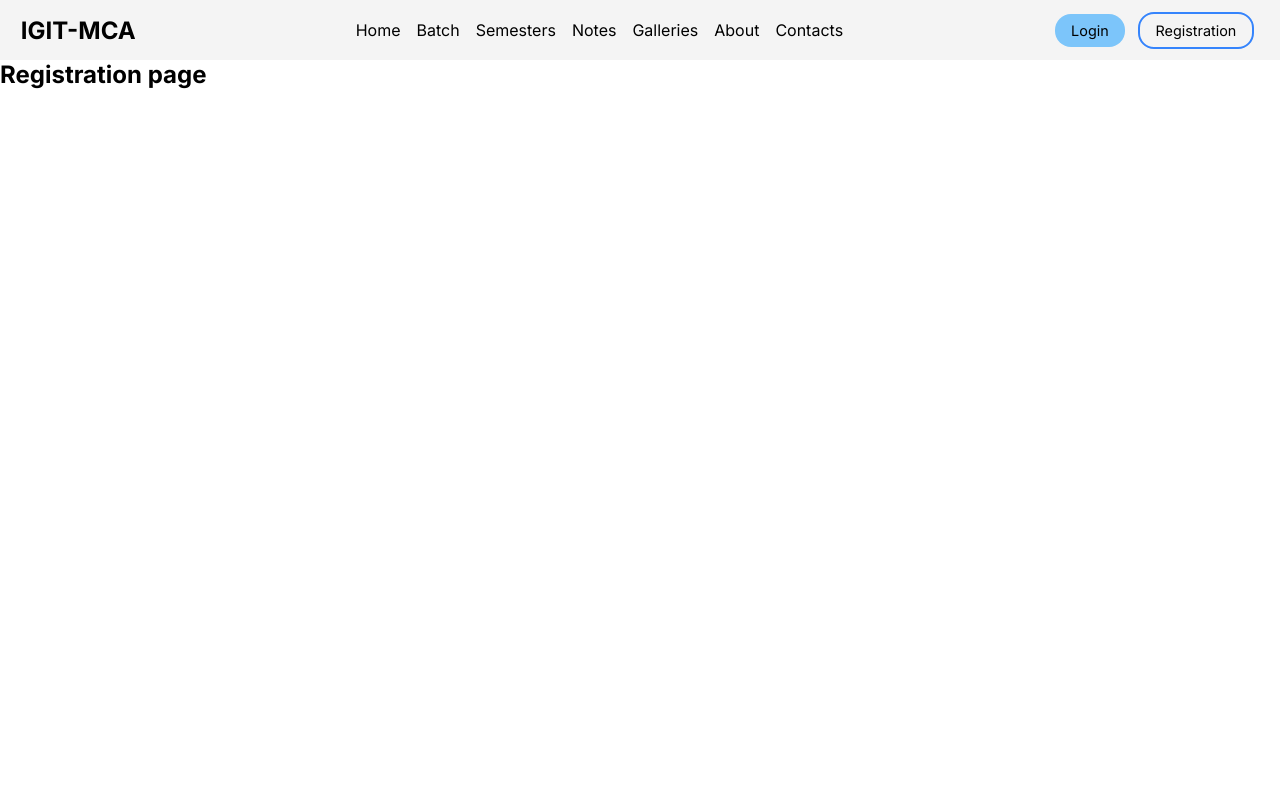
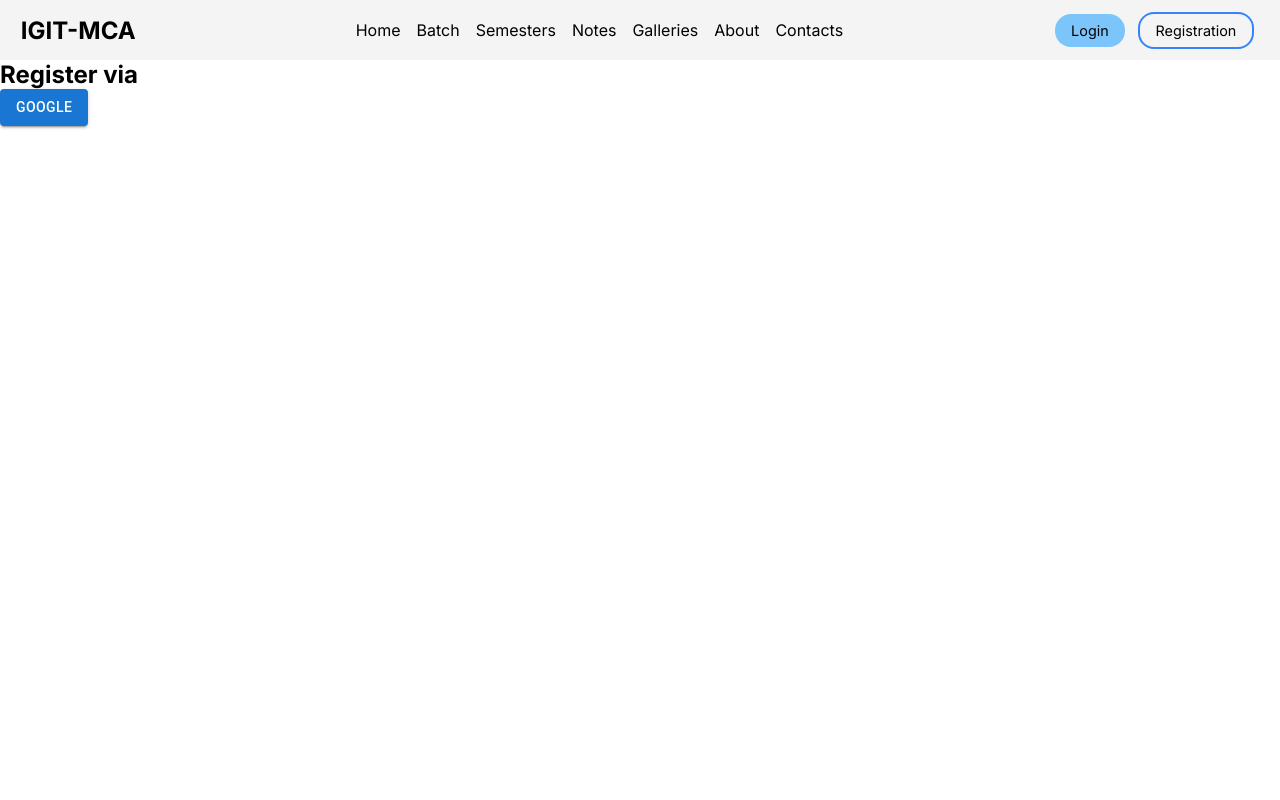
Before and after one commit to satyadalei/igit-mca-frontend, a Next.js app: page /registration in a window 1280 px wide. Shown: the top 800 px of the page. Built offline with nearby package versions, Linux system fonts and the light colour scheme.

Commit message:
working on registration page

```diff
--- a/src/app/globals.css
+++ b/src/app/globals.css
@@ -13,4 +13,7 @@
 section.page_section{
   width: 100%;
   min-height: 100vh;
+  max-width: 1400px;
+  margin: 0 auto;
+
 }
--- a/src/app/registration/page.jsx
+++ b/src/app/registration/page.jsx
@@ -1,11 +1,17 @@
+import { Button } from '@mui/material'
 import React from 'react'
-
+import GoogleIcon from '@mui/icons-material/Google';
 const registration = () => {
   return (
     <>
       <section className='page_section' >
-         <h1>Registration page</h1>
-       </section>
+          <div>
+                    <h1>Register via</h1>
+                    <Button variant="contained" >
+                       Google
+                    </Button>
+                </div>
+      </section>
     </>
   )
 }
```
